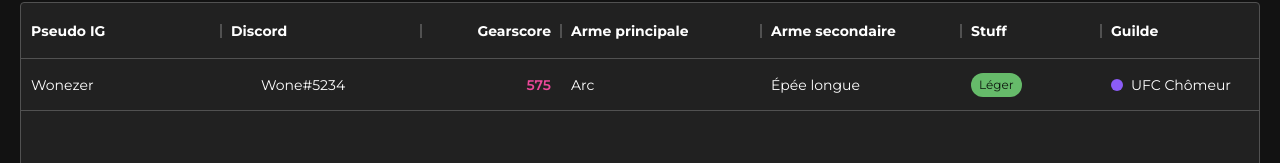
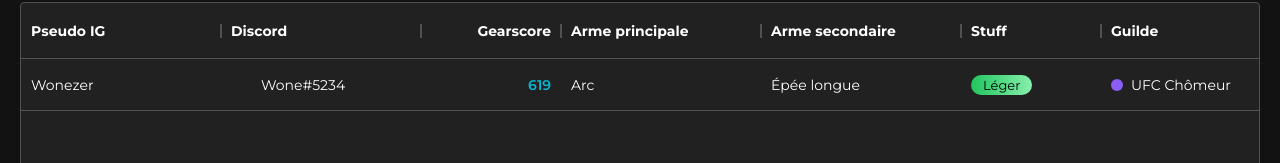
Before and after one commit to wonecode/nw-wartool, a Next.js app: page / in a window 1280 px wide. Shown: the part 150-313 px from the top of the page. Built offline with nearby package versions, Linux system fonts and the light colour scheme; some icons are missing.

Commit message:
feat: style updates on rows

```diff
--- a/package.json
+++ b/package.json
@@ -25,6 +25,7 @@
     "next": "13.0.3",
     "react": "18.2.0",
     "react-dom": "18.2.0",
+    "react-toastify": "^9.1.1",
     "typescript": "4.8.4",
     "yarn": "^1.22.19"
   },
--- /dev/null
+++ b/src/components/Chip.tsx
@@ -0,0 +1,18 @@
+import { Typography } from '@mui/material';
+import React from 'react';
+
+const colorStatus = {
+  Léger: 'bg-gradient-to-r from-green-500  to-green-300',
+  Moyen: 'bg-gradient-to-r from-yellow-500  to-yellow-300',
+  Lourd: 'bg-gradient-to-r from-red-500  to-red-400',
+};
+
+const Chip = ({ label, status }) => {
+  return (
+    <div className={`h-5 items-center px-3 rounded-xl ${colorStatus[status]}`}>
+      <Typography className='text-[13px] text-black leading-5'>{label}</Typography>
+    </div>
+  );
+};
+
+export default Chip;
--- a/src/components/GlobalTable.tsx
+++ b/src/components/GlobalTable.tsx
@@ -1,9 +1,11 @@
 import * as React from 'react';
 import { DataGrid, GridColDef, frFR } from '@mui/x-data-grid';
-import { Box, ButtonBase, Chip, ChipTypeMap, IconButton, Tooltip, Typography } from '@mui/material';
+import { Box, ButtonBase, IconButton, Tooltip, Typography } from '@mui/material';
 import EditIcon from '@mui/icons-material/Edit';
 import DeleteIcon from '@mui/icons-material/Delete';
 import { Icon } from '@iconify/react';
+import { toast } from 'react-toastify';
+import Chip from './Chip';
 
 const stuff = [
   {
@@ -19,6 +21,24 @@
     color: 'error',
   },
 ];
+
+const copyDiscord = (username: string) => {
+  toast.success('Copié dans le presse papier', {
+    position: 'top-right',
+    autoClose: 2000,
+    hideProgressBar: false,
+    closeOnClick: true,
+    pauseOnHover: true,
+    draggable: true,
+    progress: undefined,
+    theme: 'colored',
+    style: {
+      fontFamily: 'Montserrat',
+      fontSize: '0.8rem',
+    }
+  });
+  navigator.clipboard.writeText(username);
+};
 
 const columns: GridColDef[] = [
   {
@@ -36,9 +56,9 @@
     width: 200,
     renderCell: (params) => (
       <Box
-        className='flex items-center'
+        className='flex items-center cursor-pointer'
         onClick={() => {
-          navigator.clipboard.writeText(params.value);
+          copyDiscord(params.value);
         }}>
         <Icon color='#5865F2' icon='ic:baseline-discord' className='mr-2' height={22} width={22} />
         <Typography className='text-sm'>{params.value}</Typography>
@@ -108,13 +128,7 @@
     headerName: 'Stuff',
     width: 140,
     renderCell: (params) => (
-      <Chip
-        className='text-xs'
-        size='small'
-        variant='filled'
-        color={stuff.find((item) => item.type === params.value).color}
-        label={params.value}
-      />
+      <Chip status={params.value} label={params.value} />
     ),
     renderHeader: (params) => (
       <Typography className='text-sm font-bold'>{params.colDef.headerName}</Typography>
@@ -163,7 +177,7 @@
     id: 1,
     ingameName: 'Wonezer',
     discord: 'Wone#5234',
-    gearscore: 575,
+    gearscore: 619,
     primaryWeapon: 'Arc',
     secondaryWeapon: 'Épée longue',
     stuff: 'Léger',
--- a/src/pages/_app.tsx
+++ b/src/pages/_app.tsx
@@ -3,12 +3,17 @@
 import { CssBaseline } from '@mui/material';
 import { ThemeProvider } from '@mui/material/styles';
 import { theme } from '../styles/theme';
+import { ToastContainer } from 'react-toastify';
+import 'react-toastify/dist/ReactToastify.css';
 
 export default function App({ Component, pageProps }: AppProps) {
   return (
     <ThemeProvider theme={theme}>
       <CssBaseline />
       <Component {...pageProps} />
+      <ToastContainer style={{
+        fontFamily: 'Montserrat',
+      }} />
     </ThemeProvider>
   );
 }
```
Also changed, not shown: 1 other file (tests, documents, lock files or other folders).
